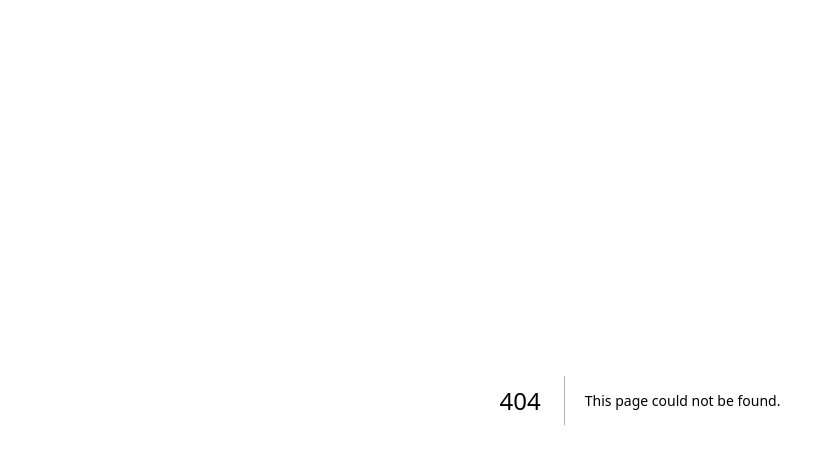
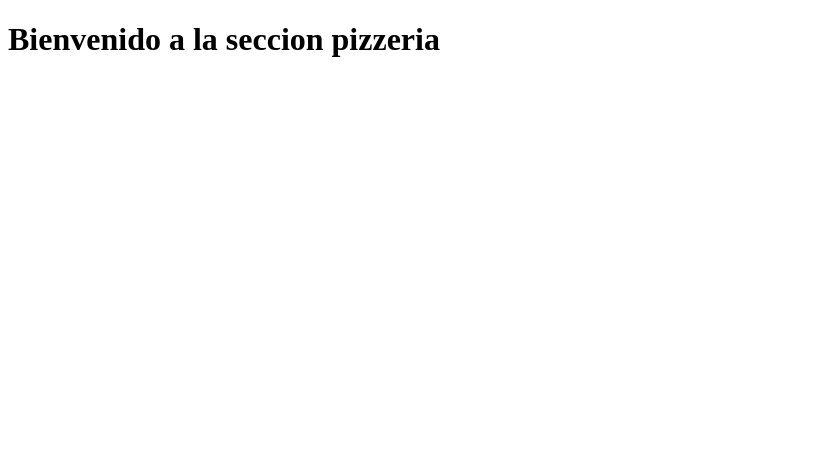
Before and after one commit to francmauric/pizzeria, a Next.js app: page /Pizzeria in a window 1280 px wide. Before the commit this address had no page. Shown: the top 464 px of the page, without its empty margins (0-835 px from the left). Built offline with nearby package versions, Linux system fonts and the light colour scheme.

Commit message:
empezando seccion pizzeria

```diff
--- a/components/NavBar.tsx
+++ b/components/NavBar.tsx
@@ -36,7 +36,7 @@ export default function NavBar() {
           <Link href="/" className="flex text-3xl mx-3 hover:p-4 font-semibold font-sans hover:text-4xl hover:font-serif  text-zinc-50 cursor-pointer "> Home
 
           </Link>
-          <Link href="" className="flex text-3xl mx-3 hover:p-4 font-semibold font-sans hover:text-4xl hover:font-serif text-zinc-50 cursor-pointer ">Pizzeria
+          <Link href="/Pizzeria" className="flex text-3xl mx-3 hover:p-4 font-semibold font-sans hover:text-4xl hover:font-serif text-zinc-50 cursor-pointer ">Pizzeria
 
           </Link>
           <Link href="/Ristorante"  className="flex text-3xl mx-3 hover:p-4 font-semibold font-sans hover:text-4xl hover:font-serif text-zinc-50 cursor-pointer "> Ristorante
--- /dev/null
+++ b/pages/Pizzeria.tsx
@@ -0,0 +1,8 @@
+export default function pizzeria () {
+
+    return(
+        <div>
+            <h1>Bienvenido a la seccion pizzeria</h1>
+        </div>
+    )
+}
```
